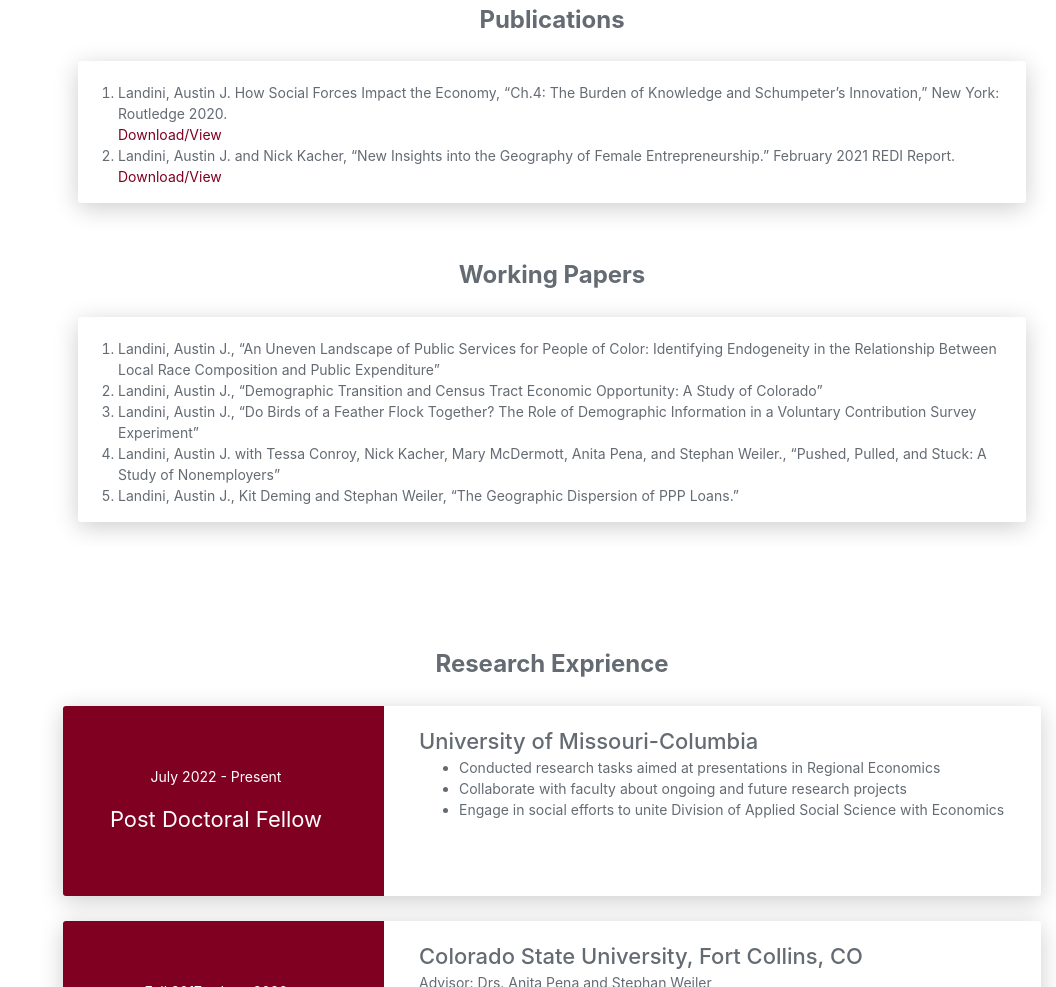
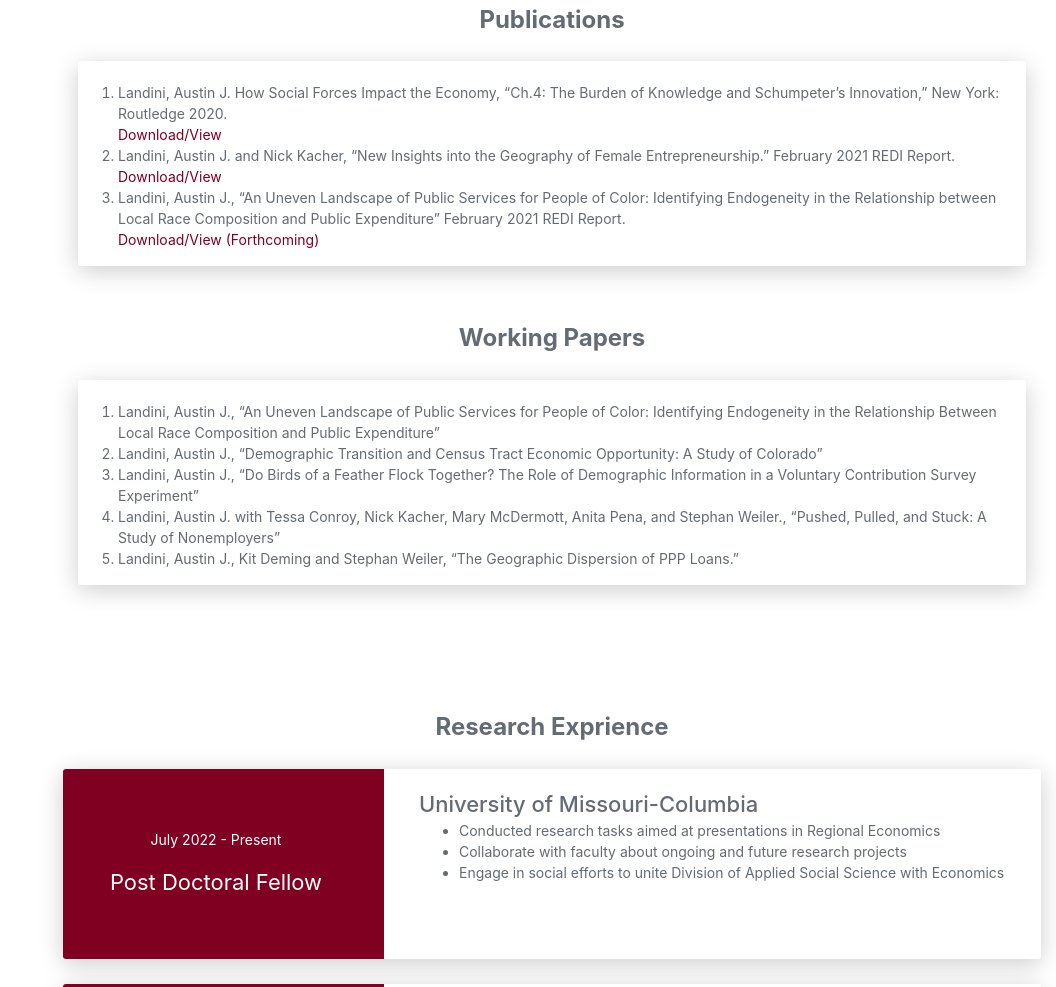
Before and after one commit to azl0022/AustinWebsite, a website: page index.html in a window 1280 px wide. Shown: the part 961-1948 px from the top of the page, without its empty margins (224-1280 px from the left). Drawn offline with nearby package versions, Linux system fonts and the light colour scheme; a web font is replaced by a local one.

Commit message:
Update index.html
Added An Uneven Landscape publication

```diff
--- a/index.html
+++ b/index.html
@@ -136,6 +136,9 @@
 <li>Landini, Austin J. and Nick Kacher, “New Insights into the Geography of Female Entrepreneurship.”
   February 2021 REDI Report.<br><a href="https://redi.colostate.edu/wp-content/uploads/sites/50/2021/02/New-Insights-into-the-Geography-of-
   Female-Entrepreneurship-1.pdf">Download/View</a></li>
+
+      <li>Landini, Austin J., “An Uneven Landscape of Public Services for People of Color: Identifying Endogeneity in the Relationship between Local Race Composition and Public Expenditure”
+  February 2021 REDI Report.<br><a href="">Download/View (Forthcoming)</a></li>
     </ol>
     </div>
     </div>
```
